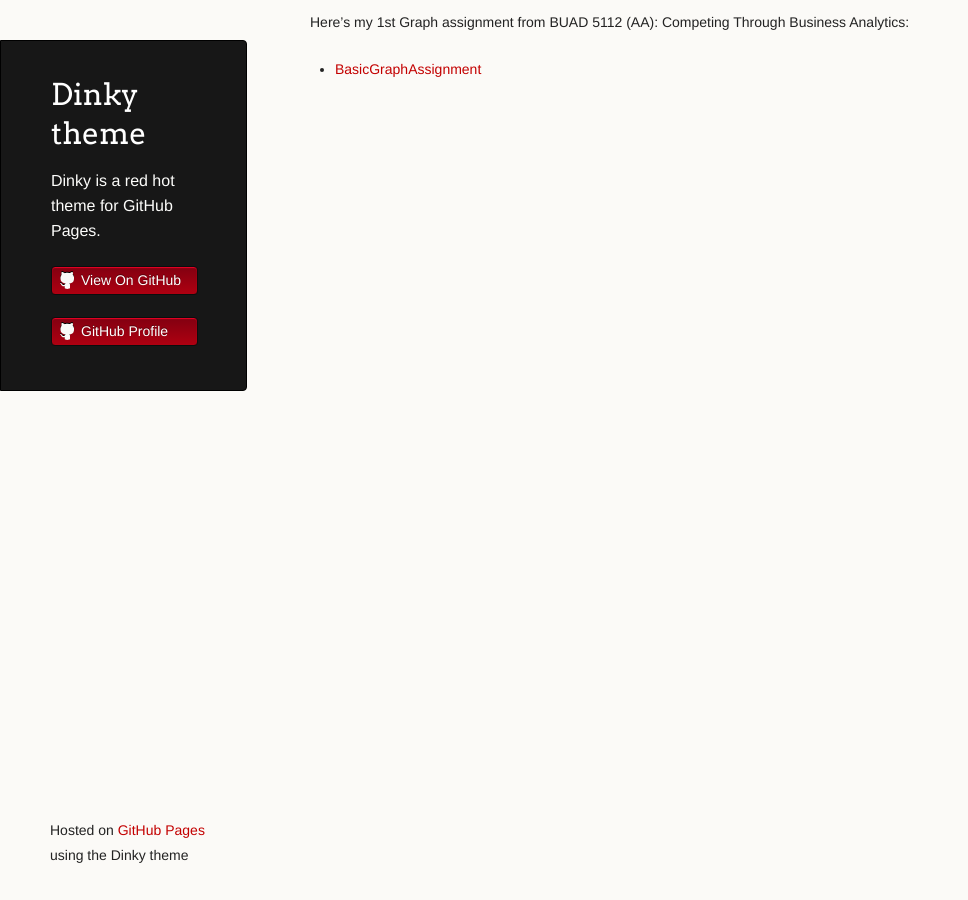
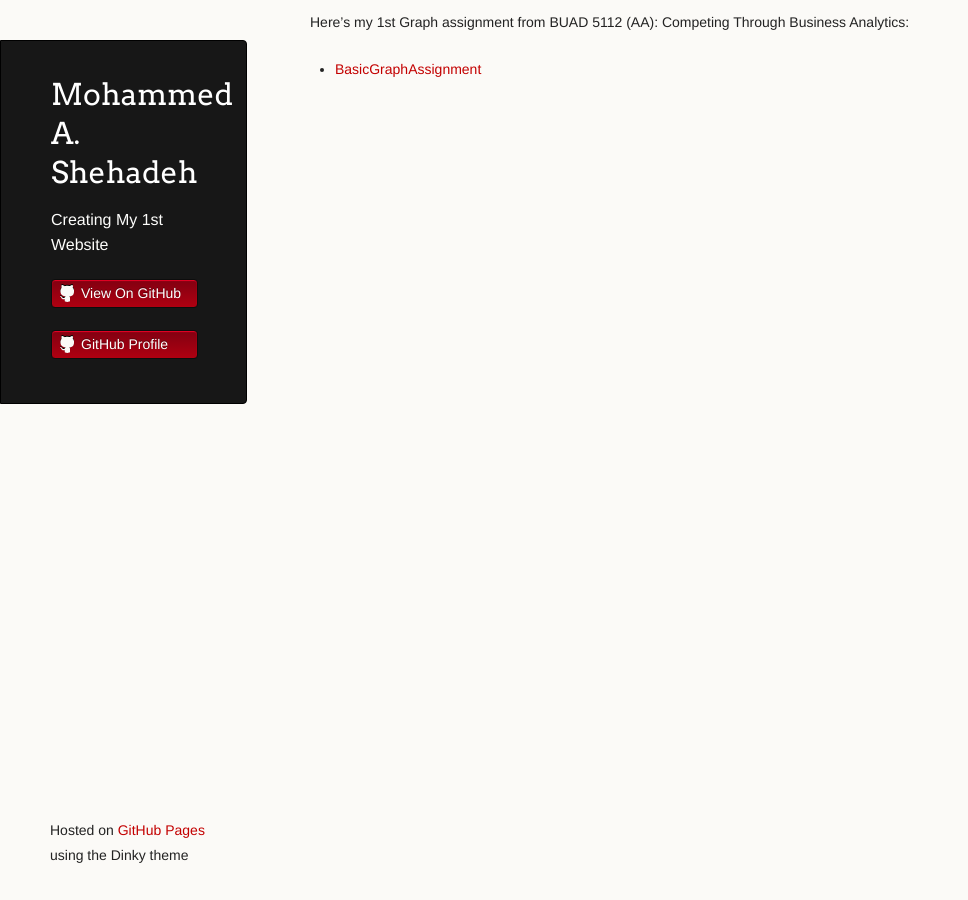
Before and after one commit to mashehadeh/mashehadeh.github.io, a Jekyll site: the page built from index.md, in a window 1280 px wide. Shown: the whole page, without its empty margins (0-968 px from the left). Built offline with Jekyll 4.4.1, drawn with Linux system fonts in a browser that asks for light colours; our own code applies the rules of GitHub Pages for plain Markdown files.

Commit message:
Update _config.yml

```diff
--- a/_config.yml
+++ b/_config.yml
@@ -1,5 +1,5 @@
-title: Dinky theme
-description: Dinky is a red hot theme for GitHub Pages.
+title: Mohammed A. Shehadeh
+description: Creating My 1st Website
 show_downloads: false
 google_analytics:
 theme: jekyll-theme-dinky
```
